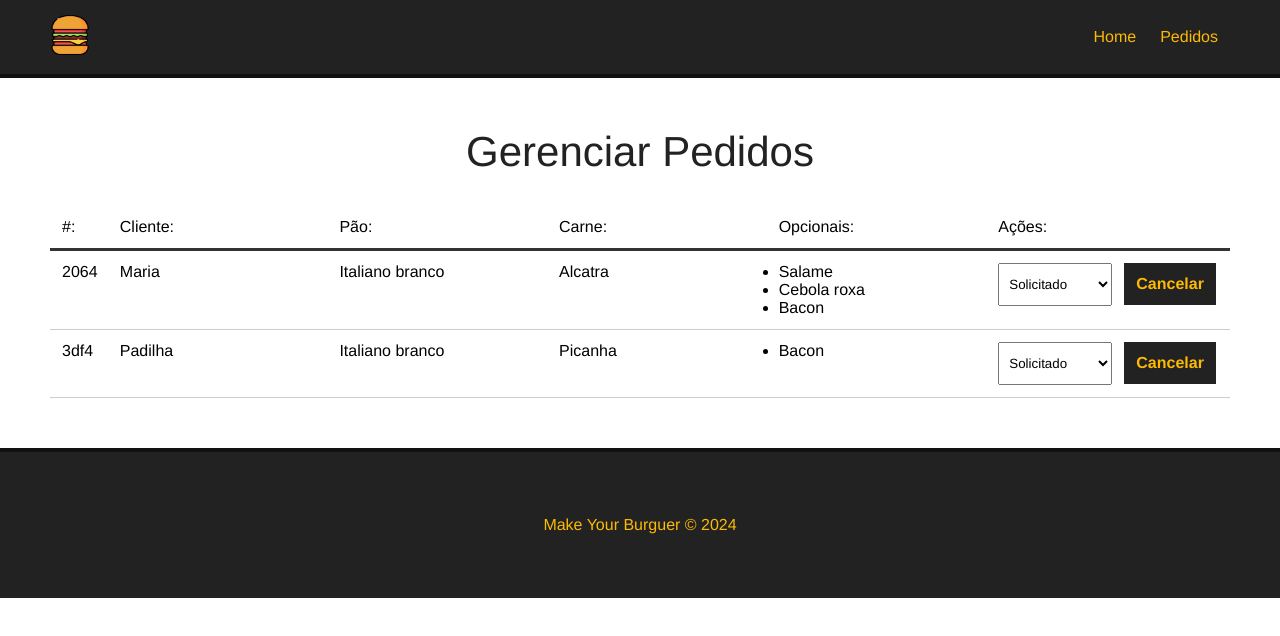
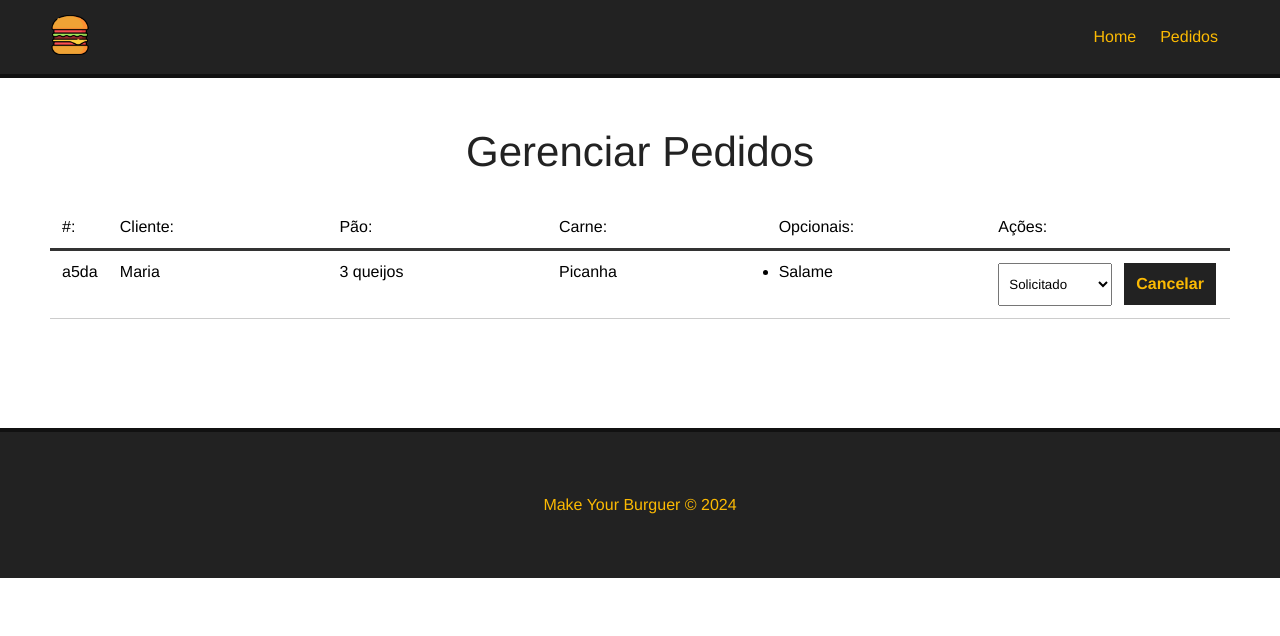
Before and after one commit to Maria-Padilha/Burguer, a Vue app: page /pedidos in a window 1280 px wide. Shown: the top 636 px of the page. Built offline with nearby package versions, Linux system fonts and the light colour scheme; data requests are answered from the project's data file.

Commit message:
add delete btn

```diff
--- a/db/db.json
+++ b/db/db.json
@@ -79,24 +79,12 @@
   ],
   "burguers": [
     {
-      "id": "2064",
+      "id": "a5da",
       "nome": "Maria",
-      "carne": "Alcatra",
-      "pao": "Italiano branco",
+      "carne": "Picanha",
+      "pao": "3 queijos",
       "opcionais": [
-        "Salame",
-        "Cebola roxa",
-        "Bacon"
-      ],
-      "status": "Solicitado"
-    },
-    {
-      "id": "3df4",
-      "nome": "Padilha",
-      "carne": "Picanha",
-      "pao": "Italiano branco",
-      "opcionais": [
-        "Bacon"
+        "Salame"
       ],
       "status": "Solicitado"
     }
--- a/src/components/dashboard.vue
+++ b/src/components/dashboard.vue
@@ -28,7 +28,7 @@
                                 {{ status.tipo }}
                             </option>
                         </select>
-                        <button class="delete-btn">Cancelar</button>
+                        <button class="delete-btn" @click="deleteBurguer(burger.id)">Cancelar</button>
                     </div>
                 </div>
             </div>
@@ -60,6 +60,15 @@
                 const req = await fetch("http://localhost:3000/Status");
                 const data = await req.json();
                 this.status_burger = data;
+            },
+            async deleteBurguer(id){
+                const req = await fetch(`http://localhost:3000/burguers/${id}`,{
+                    method: "DELETE"
+                })
+
+                const res = await req.json();
+
+                this.getPedidos();
             }
         },
         mounted(){
```
